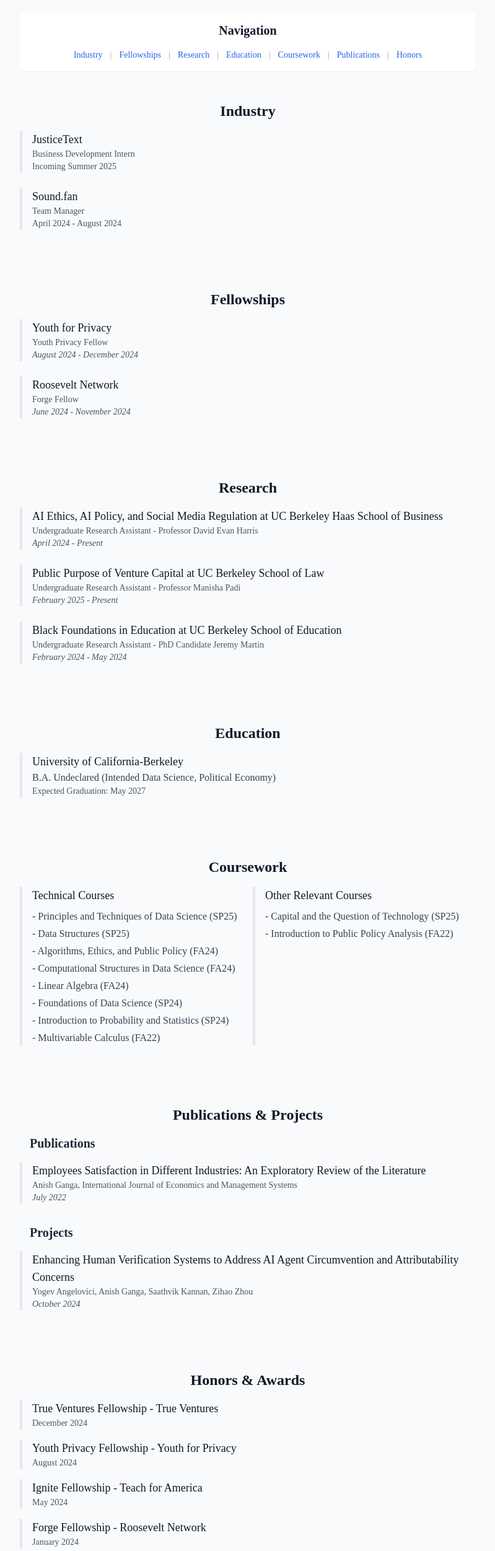
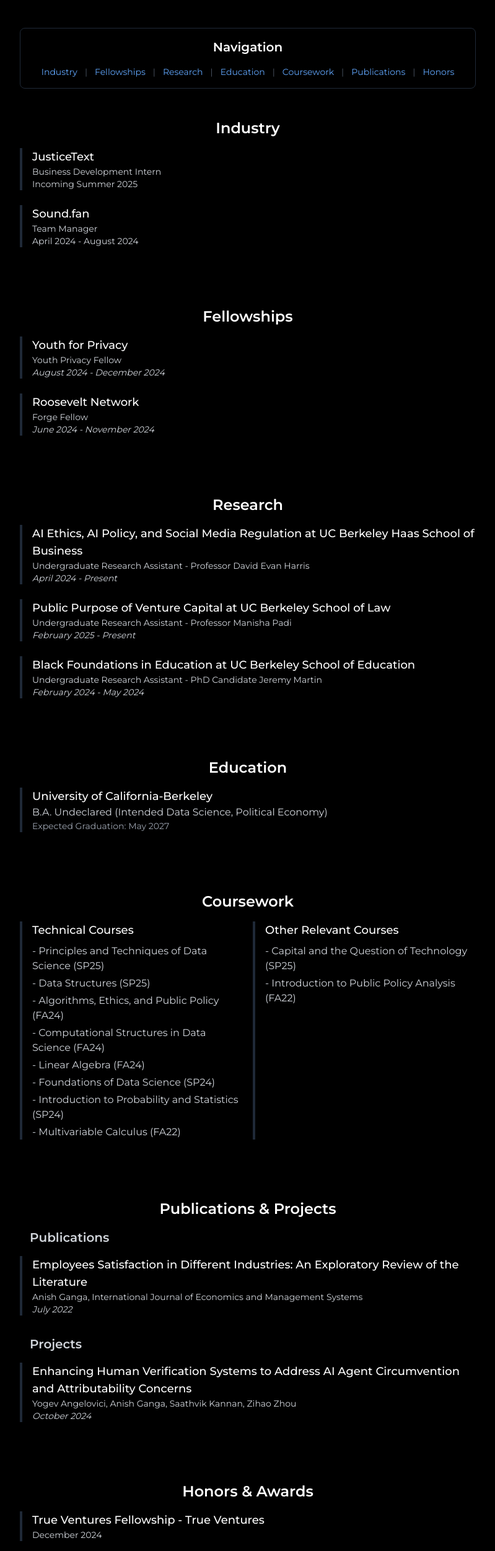
Before and after one commit to 4n15h/4n15h.github.io, a plain HTML site: page index.html in a window 1280 px wide. Shown: the part 263-2766 px from the top of the page at 62% size, without its empty margins (240-1039 px from the left). Drawn offline with nearby package versions, Linux system fonts and the light colour scheme.

Commit message:
Dark mode enabled, montserrat typeface

```diff
--- a/index.html
+++ b/index.html
@@ -4,30 +4,32 @@
     <meta charset="UTF-8">
     <meta name="viewport" content="width=device-width, initial-scale=1.0">
     <title>Anish Ganga</title>
+    <!-- Import Montserrat font -->
+    <link href="https://fonts.googleapis.com/css2?family=Montserrat:wght@300;400;500;600;700&display=swap" rel="stylesheet">
     <!-- Use the latest Tailwind CSS CDN -->
     <script src="https://cdn.tailwindcss.com"></script>
     <style>
         body {
-            font-family: "Times New Roman", Times, serif;
+            font-family: 'Montserrat', sans-serif;
         }
     </style>
 </head>
-<body class="bg-gray-50">
+<body class="bg-black">
     <div class="container mx-auto max-w-3xl px-4 py-8">
         <!-- Header with Headshot -->
         <header class="mb-12 flex flex-col md:flex-row items-center justify-center gap-8">
-            <div class="w-32 h-32 rounded-lg overflow-hidden bg-gray-100 flex-shrink-0">
+            <div class="w-32 h-32 rounded-lg overflow-hidden bg-black flex-shrink-0">
                 <img src="54264841542_c29eaa15fe_o copy.jpg" alt="Anish Ganga" class="w-full h-full object-cover object-center" style="max-width: 128px; max-height: 128px;">
             </div>
             <div class="text-center md:text-left">
-                <h1 class="text-3xl font-bold text-gray-900 mb-2">Anish Ganga</h1>
-                <p class="text-lg text-gray-600">Undergraduate Student at UC Berkeley</p>
+                <h1 class="text-3xl font-bold text-white mb-2">Anish Ganga</h1>
+                <p class="text-lg text-gray-300">Undergraduate Student at UC Berkeley</p>
                 <div class="mt-4 space-x-4 text-sm">
-                    <a href="https://www.linkedin.com/in/anish-ganga-8a2ba2222" class="text-blue-600 hover:text-blue-800" target="_blank" rel="noopener noreferrer">LinkedIn</a>
-                    <span class="text-gray-400">|</span>
-                    <a href="https://scholar.google.com/citations?hl=en&user=pPykp94AAAAJ&view_op=list_works&gmla=AOv-ny8PHIPPYFO5sepnvGVqDZa36gwm0zumBK0iEwLkzSMBAVuOeyV7mIZ0aGJWs4tpHJseRrPhgMBlTySQsOmD" class="text-blue-600 hover:text-blue-800" target="_blank" rel="noopener noreferrer">Google Scholar</a>
+                    <a href="https://www.linkedin.com/in/anish-ganga-8a2ba2222" class="text-blue-400 hover:text-blue-300" target="_blank" rel="noopener noreferrer">LinkedIn</a>
+                    <span class="text-gray-600">|</span>
+                    <a href="https://scholar.google.com/citations?hl=en&user=pPykp94AAAAJ&view_op=list_works&gmla=AOv-ny8PHIPPYFO5sepnvGVqDZa36gwm0zumBK0iEwLkzSMBAVuOeyV7mIZ0aGJWs4tpHJseRrPhgMBlTySQsOmD" class="text-blue-400 hover:text-blue-300" target="_blank" rel="noopener noreferrer">Google Scholar</a>
                 </div>
-                <p class="mt-4 text-gray-700 leading-relaxed">
+                <p class="mt-4 text-gray-300 leading-relaxed">
                     Hi! I'm Anish and I am currently a sophomore at UC Berkeley. I am passionate about the intersection of AI and society,
                     particularly through social systems (legal, education, etc.) and the ethical implementation of AI within them.
                 </p>
@@ -35,42 +37,42 @@
         </header>
 
         <!-- Table of Contents -->
-        <nav class="mb-12 p-4 bg-white rounded-lg shadow-sm">
-            <h2 class="text-xl font-semibold text-gray-900 mb-4 text-center">Navigation</h2>
+        <nav class="mb-12 p-4 bg-black rounded-lg shadow-lg border border-gray-800">
+            <h2 class="text-xl font-semibold text-white mb-4 text-center">Navigation</h2>
             <div class="flex flex-wrap justify-center gap-3 text-sm">
-                <a href="#industry" class="text-blue-600 hover:text-blue-800">Industry</a>
-                <span class="text-gray-400">|</span>
-                <a href="#fellowships" class="text-blue-600 hover:text-blue-800">Fellowships</a>
-                <span class="text-gray-400">|</span>
-                <a href="#research" class="text-blue-600 hover:text-blue-800">Research</a>
-                <span class="text-gray-400">|</span>
-                <a href="#education" class="text-blue-600 hover:text-blue-800">Education</a>
-                <span class="text-gray-400">|</span>
-                <a href="#coursework" class="text-blue-600 hover:text-blue-800">Coursework</a>
-                <span class="text-gray-400">|</span>
-                <a href="#publications" class="text-blue-600 hover:text-blue-800">Publications</a>
-                <span class="text-gray-400">|</span>
-                <a href="#honors" class="text-blue-600 hover:text-blue-800">Honors</a>
+                <a href="#industry" class="text-blue-400 hover:text-blue-300">Industry</a>
+                <span class="text-gray-600">|</span>
+                <a href="#fellowships" class="text-blue-400 hover:text-blue-300">Fellowships</a>
+                <span class="text-gray-600">|</span>
+                <a href="#research" class="text-blue-400 hover:text-blue-300">Research</a>
+                <span class="text-gray-600">|</span>
+                <a href="#education" class="text-blue-400 hover:text-blue-300">Education</a>
+                <span class="text-gray-600">|</span>
+                <a href="#coursework" class="text-blue-400 hover:text-blue-300">Coursework</a>
+                <span class="text-gray-600">|</span>
+                <a href="#publications" class="text-blue-400 hover:text-blue-300">Publications</a>
+                <span class="text-gray-600">|</span>
+                <a href="#honors" class="text-blue-400 hover:text-blue-300">Honors</a>
             </div>
         </nav>
 
         <!-- Industry Experience -->
         <section id="industry" class="mb-24">
-            <h2 class="text-2xl font-semibold text-gray-900 mb-4 text-center">Industry</h2>
+            <h2 class="text-2xl font-semibold text-white mb-4 text-center">Industry</h2>
             <div class="space-y-6">
-                <div class="border-l-4 border-gray-200 pl-4">
-                    <h3 class="text-lg font-medium text-gray-900">JusticeText</h3>
-                    <p class="text-gray-600 text-sm">Business Development Intern</p>
-                    <p class="text-gray-600 text-sm">Incoming Summer 2025</p>
-                    <ul class="list-disc ml-4 mt-2 text-gray-700 space-y-2">
+                <div class="border-l-4 border-gray-800 pl-4">
+                    <h3 class="text-lg font-medium text-white">JusticeText</h3>
+                    <p class="text-gray-300 text-sm">Business Development Intern</p>
+                    <p class="text-gray-300 text-sm">Incoming Summer 2025</p>
+                    <ul class="mt-2 text-gray-300 space-y-1">
                     </ul>
                 </div>
 
-                <div class="border-l-4 border-gray-200 pl-4">
-                    <h3 class="text-lg font-medium text-gray-900">Sound.fan</h3>
-                    <p class="text-gray-600 text-sm">Team Manager</p>
-                    <p class="text-gray-600 text-sm">April 2024 - August 2024</p>
-                    <ul class="list-disc ml-4 mt-2 text-gray-700 space-y-2">
+                <div class="border-l-4 border-gray-800 pl-4">
+                    <h3 class="text-lg font-medium text-white">Sound.fan</h3>
+                    <p class="text-gray-300 text-sm">Team Manager</p>
+                    <p class="text-gray-300 text-sm">April 2024 - August 2024</p>
+                    <ul class="mt-2 text-gray-300 space-y-1">
                     </ul>
                 </div>
             </div>
@@ -78,21 +80,21 @@
 
         <!-- Fellowship Work -->
         <section id="fellowships" class="mb-24">
-            <h2 class="text-2xl font-semibold text-gray-900 mb-4 text-center">Fellowships</h2>
+            <h2 class="text-2xl font-semibold text-white mb-4 text-center">Fellowships</h2>
             <div class="space-y-6">
-                <div class="border-l-4 border-gray-200 pl-4">
-                    <h3 class="text-lg font-medium text-gray-900">Youth for Privacy</h3>
-                    <p class="text-gray-600 text-sm">Youth Privacy Fellow</p>
-                    <p class="text-gray-600 text-sm italic">August 2024 - December 2024</p>
-                    <ul class="list-disc ml-4 mt-2 text-gray-700 space-y-2">
+                <div class="border-l-4 border-gray-800 pl-4">
+                    <h3 class="text-lg font-medium text-white">Youth for Privacy</h3>
+                    <p class="text-gray-300 text-sm">Youth Privacy Fellow</p>
+                    <p class="text-gray-300 text-sm italic">August 2024 - December 2024</p>
+                    <ul class="mt-2 text-gray-300 space-y-1">
                     </ul>
                 </div>
 
-                <div class="border-l-4 border-gray-200 pl-4">
-                    <h3 class="text-lg font-medium text-gray-900">Roosevelt Network</h3>
-                    <p class="text-gray-600 text-sm">Forge Fellow</p>
-                    <p class="text-gray-600 text-sm italic">June 2024 - November 2024</p>
-                    <ul class="list-disc ml-4 mt-2 text-gray-700 space-y-2">
+                <div class="border-l-4 border-gray-800 pl-4">
+                    <h3 class="text-lg font-medium text-white">Roosevelt Network</h3>
+                    <p class="text-gray-300 text-sm">Forge Fellow</p>
+                    <p class="text-gray-300 text-sm italic">June 2024 - November 2024</p>
+                    <ul class="mt-2 text-gray-300 space-y-1">
                     </ul>
                 </div>
             </div>
@@ -100,29 +102,29 @@
 
         <!-- Research Experience -->
         <section id="research" class="mb-24">
-            <h2 class="text-2xl font-semibold text-gray-900 mb-4 text-center">Research</h2>
+            <h2 class="text-2xl font-semibold text-white mb-4 text-center">Research</h2>
             <div class="space-y-6">
-                <div class="border-l-4 border-gray-200 pl-4">
-                    <h3 class="text-lg font-medium text-gray-900">AI Ethics, AI Policy, and Social Media Regulation at UC Berkeley Haas School of Business</h3>
-                    <p class="text-gray-600 text-sm">Undergraduate Research Assistant - Professor David Evan Harris</p>
-                    <p class="text-gray-600 text-sm italic">April 2024 - Present</p>
-                    <ul class="list-disc ml-4 mt-2 text-gray-700 space-y-2">
+                <div class="border-l-4 border-gray-800 pl-4">
+                    <h3 class="text-lg font-medium text-white">AI Ethics, AI Policy, and Social Media Regulation at UC Berkeley Haas School of Business</h3>
+                    <p class="text-gray-300 text-sm">Undergraduate Research Assistant - Professor David Evan Harris</p>
+                    <p class="text-gray-300 text-sm italic">April 2024 - Present</p>
+                    <ul class="mt-2 text-gray-300 space-y-1">
                     </ul>
                 </div>
 
-                <div class="border-l-4 border-gray-200 pl-4">
-                    <h3 class="text-lg font-medium text-gray-900">Public Purpose of Venture Capital at UC Berkeley School of Law</h3>
-                    <p class="text-gray-600 text-sm">Undergraduate Research Assistant - Professor Manisha Padi</p>
-                    <p class="text-gray-600 text-sm italic">February 2025 - Present</p>
-                    <ul class="list-disc ml-4 mt-2 text-gray-700 space-y-2">
+                <div class="border-l-4 border-gray-800 pl-4">
+                    <h3 class="text-lg font-medium text-white">Public Purpose of Venture Capital at UC Berkeley School of Law</h3>
+                    <p class="text-gray-300 text-sm">Undergraduate Research Assistant - Professor Manisha Padi</p>
+                    <p class="text-gray-300 text-sm italic">February 2025 - Present</p>
+                    <ul class="mt-2 text-gray-300 space-y-1">
                     </ul>
                 </div>
 
-                <div class="border-l-4 border-gray-200 pl-4">
-                    <h3 class="text-lg font-medium text-gray-900">Black Foundations in Education at UC Berkeley School of Education</h3>
-                    <p class="text-gray-600 text-sm">Undergraduate Research Assistant - PhD Candidate Jeremy Martin</p>
-                    <p class="text-gray-600 text-sm italic">February 2024 - May 2024</p>
-                    <ul class="list-disc ml-4 mt-2 text-gray-700 space-y-2">
+                <div class="border-l-4 border-gray-800 pl-4">
+                    <h3 class="text-lg font-medium text-white">Black Foundations in Education at UC Berkeley School of Education</h3>
+                    <p class="text-gray-300 text-sm">Undergraduate Research Assistant - PhD Candidate Jeremy Martin</p>
+                    <p class="text-gray-300 text-sm italic">February 2024 - May 2024</p>
+                    <ul class="mt-2 text-gray-300 space-y-1">
                     </ul>
                 </div>
             </div>
@@ -130,21 +132,21 @@
 
         <!-- Education -->
         <section id="education" class="mb-24">
-            <h2 class="text-2xl font-semibold text-gray-900 mb-4 text-center">Education</h2>
-            <div class="border-l-4 border-gray-200 pl-4">
-                <h3 class="text-lg font-medium text-gray-900">University of California-Berkeley</h3>
-                <p class="text-gray-700">B.A. Undeclared (Intended Data Science, Political Economy)</p>
-                <p class="text-gray-600 text-sm">Expected Graduation: May 2027</p>
+            <h2 class="text-2xl font-semibold text-white mb-4 text-center">Education</h2>
+            <div class="border-l-4 border-gray-800 pl-4">
+                <h3 class="text-lg font-medium text-white">University of California-Berkeley</h3>
+                <p class="text-gray-300">B.A. Undeclared (Intended Data Science, Political Economy)</p>
+                <p class="text-gray-400 text-sm">Expected Graduation: May 2027</p>
             </div>
         </section>
 
         <!-- Coursework -->
         <section id="coursework" class="mb-24">
-            <h2 class="text-2xl font-semibold text-gray-900 mb-4 text-center">Coursework</h2>
+            <h2 class="text-2xl font-semibold text-white mb-4 text-center">Coursework</h2>
             <div class="grid grid-cols-1 md:grid-cols-2 gap-4">
-                <div class="border-l-4 border-gray-200 pl-4">
-                    <h3 class="text-lg font-medium text-gray-900">Technical Courses</h3>
-                    <ul class="mt-2 text-gray-700 space-y-1">
+                <div class="border-l-4 border-gray-800 pl-4">
+                    <h3 class="text-lg font-medium text-white">Technical Courses</h3>
+                    <ul class="mt-2 text-gray-300 space-y-1">
                         <li> - Principles and Techniques of Data Science (SP25)</li>
                         <li> - Data Structures (SP25)</li>
                         <li> - Algorithms, Ethics, and Public Policy (FA24)</li>
@@ -155,9 +157,9 @@
                         <li> - Multivariable Calculus (FA22)</li>
                     </ul>
                 </div>
-                <div class="border-l-4 border-gray-200 pl-4">
-                    <h3 class="text-lg font-medium text-gray-900">Other Relevant Courses</h3>
-                    <ul class="mt-2 text-gray-700 space-y-1">
+                <div class="border-l-4 border-gray-800 pl-4">
+                    <h3 class="text-lg font-medium text-white">Other Relevant Courses</h3>
+                    <ul class="mt-2 text-gray-300 space-y-1">
                         <li> - Capital and the Question of Technology (SP25)</li>
                         <li> - Introduction to Public Policy Analysis (FA22)</li>
                     </ul>
@@ -167,32 +169,32 @@
 
         <!-- Publications & Projects -->
         <section id="publications" class="mb-24">
-            <h2 class="text-2xl font-semibold text-gray-900 mb-4 text-center">Publications & Projects</h2>
+            <h2 class="text-2xl font-semibold text-white mb-4 text-center">Publications & Projects</h2>
 
             <!-- Publications Subsection -->
             <div class="mb-8">
-                <h3 class="text-xl font-semibold text-gray-800 mb-4 ml-4">Publications</h3>
+                <h3 class="text-xl font-semibold text-gray-300 mb-4 ml-4">Publications</h3>
                 <div class="space-y-4">
-                    <div class="border-l-4 border-gray-200 pl-4">
-                        <h4 class="text-lg font-medium text-gray-900">
-                            <a href="https://www.iaras.org/home/caijems/employees-satisfaction-in-different-industries-an-exploratory-review-of-the-literature" class="hover:text-blue-600" target="_blank" rel="noopener noreferrer">Employees Satisfaction in Different Industries: An Exploratory Review of the Literature</a>
+                    <div class="border-l-4 border-gray-800 pl-4">
+                        <h4 class="text-lg font-medium text-white">
+                            <a href="https://www.iaras.org/home/caijems/employees-satisfaction-in-different-industries-an-exploratory-review-of-the-literature" class="hover:text-blue-300" target="_blank" rel="noopener noreferrer">Employees Satisfaction in Different Industries: An Exploratory Review of the Literature</a>
                         </h4>
-                        <p class="text-gray-600 text-sm">Anish Ganga, International Journal of Economics and Management Systems</p>
-                        <p class="text-gray-600 text-sm italic">July 2022</p>
+                        <p class="text-gray-300 text-sm">Anish Ganga, International Journal of Economics and Management Systems</p>
+                        <p class="text-gray-300 text-sm italic">July 2022</p>
                     </div>
                 </div>
             </div>
 
             <!-- Projects Subsection -->
             <div>
-                <h3 class="text-xl font-semibold text-gray-800 mb-4 ml-4">Projects</h3>
+                <h3 class="text-xl font-semibold text-gray-300 mb-4 ml-4">Projects</h3>
                 <div class="space-y-4">
-                    <div class="border-l-4 border-gray-200 pl-4">
-                        <h4 class="text-lg font-medium text-gray-900">
-                            <a href="https://www.apartresearch.com/project/enhancing-human-verification-systems-to-address-ai-agent-circumvention-and-attributability-concerns" class="hover:text-blue-600" target="_blank" rel="noopener noreferrer">Enhancing Human Verification Systems to Address AI Agent Circumvention and Attributability Concerns</a>
+                    <div class="border-l-4 border-gray-800 pl-4">
+                        <h4 class="text-lg font-medium text-white">
+                            <a href="https://www.apartresearch.com/project/enhancing-human-verification-systems-to-address-ai-agent-circumvention-and-attributability-concerns" class="hover:text-blue-300" target="_blank" rel="noopener noreferrer">Enhancing Human Verification Systems to Address AI Agent Circumvention and Attributability Concerns</a>
                         </h4>
-                        <p class="text-gray-600 text-sm">Yogev Angelovici, Anish Ganga, Saathvik Kannan, Zihao Zhou</p>
-                        <p class="text-gray-600 text-sm italic">October 2024</p>
+                        <p class="text-gray-300 text-sm">Yogev Angelovici, Anish Ganga, Saathvik Kannan, Zihao Zhou</p>
+                        <p class="text-gray-300 text-sm italic">October 2024</p>
                     </div>
                 </div>
             </div>
@@ -200,34 +202,34 @@
 
         <!-- Honors & Awards -->
         <section id="honors" class="mb-24">
-            <h2 class="text-2xl font-semibold text-gray-900 mb-4 text-center">Honors & Awards</h2>
+            <h2 class="text-2xl font-semibold text-white mb-4 text-center">Honors & Awards</h2>
             <div class="space-y-4">
-                <div class="border-l-4 border-gray-200 pl-4">
-                    <h3 class="text-lg font-medium text-gray-900">
-                        <a href="https://trueventures.com/true-platform/fellowships/apply" class="hover:text-blue-600" target="_blank" rel="noopener noreferrer">True Ventures Fellowship - True Ventures</a>
+                <div class="border-l-4 border-gray-800 pl-4">
+                    <h3 class="text-lg font-medium text-white">
+                        <a href="https://trueventures.com/true-platform/fellowships/apply" class="hover:text-blue-300" target="_blank" rel="noopener noreferrer">True Ventures Fellowship - True Ventures</a>
                     </h3>
-                    <p class="text-gray-600 text-sm">December 2024</p>
+                    <p class="text-gray-300 text-sm">December 2024</p>
                 </div>
 
-                <div class="border-l-4 border-gray-200 pl-4">
-                    <h3 class="text-lg font-medium text-gray-900">
-                        <a href="https://www.youthforprivacy.org/youth-privacy-fellowship" class="hover:text-blue-600" target="_blank" rel="noopener noreferrer">Youth Privacy Fellowship - Youth for Privacy</a>
+                <div class="border-l-4 border-gray-800 pl-4">
+                    <h3 class="text-lg font-medium text-white">
+                        <a href="https://www.youthforprivacy.org/youth-privacy-fellowship" class="hover:text-blue-300" target="_blank" rel="noopener noreferrer">Youth Privacy Fellowship - Youth for Privacy</a>
                     </h3>
-                    <p class="text-gray-600 text-sm">August 2024</p>
+                    <p class="text-gray-300 text-sm">August 2024</p>
                 </div>
 
-                <div class="border-l-4 border-gray-200 pl-4">
-                    <h3 class="text-lg font-medium text-gray-900">
-                        <a href="https://www.teachforamerica.org/tutor-with-teach-for-americas-ignite-fellowship" class="hover:text-blue-600" target="_blank" rel="noopener noreferrer">Ignite Fellowship - Teach for America</a>
+                <div class="border-l-4 border-gray-800 pl-4">
+                    <h3 class="text-lg font-medium text-white">
+                        <a href="https://www.teachforamerica.org/tutor-with-teach-for-americas-ignite-fellowship" class="hover:text-blue-300" target="_blank" rel="noopener noreferrer">Ignite Fellowship - Teach for America</a>
                     </h3>
-                    <p class="text-gray-600 text-sm">May 2024</p>
+                    <p class="text-gray-300 text-sm">May 2024</p>
                 </div>
 
-                <div class="border-l-4 border-gray-200 pl-4">
-                    <h3 class="text-lg font-medium text-gray-900">
-                        <a href="https://rooseveltinstitute.org/roosevelt-network/undergraduate-fellowships/forge-fellowship/" class="hover:text-blue-600" target="_blank" rel="noopener noreferrer">Forge Fellowship - Roosevelt Network</a>
+                <div class="border-l-4 border-gray-800 pl-4">
+                    <h3 class="text-lg font-medium text-white">
+                        <a href="https://rooseveltinstitute.org/roosevelt-network/undergraduate-fellowships/forge-fellowship/" class="hover:text-blue-300" target="_blank" rel="noopener noreferrer">Forge Fellowship - Roosevelt Network</a>
                     </h3>
-                    <p class="text-gray-600 text-sm">January 2024</p>
+                    <p class="text-gray-300 text-sm">January 2024</p>
                 </div>
             </div>
         </section>
@@ -238,6 +240,9 @@
         html {
             scroll-behavior: smooth;
         }
+        body {
+            font-family: 'Montserrat', sans-serif;
+        }
     </style>
 </body>
 </html>
```
